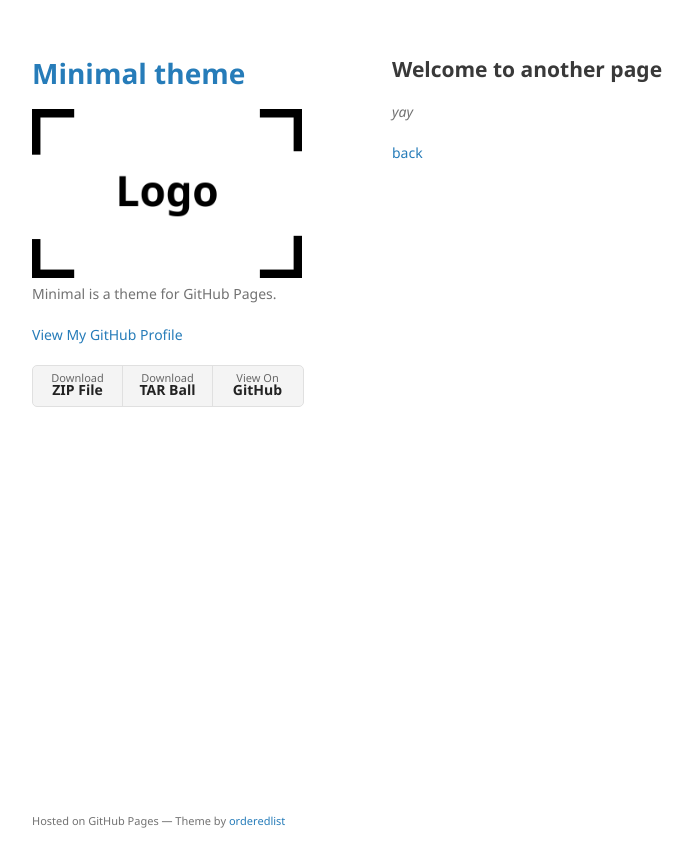
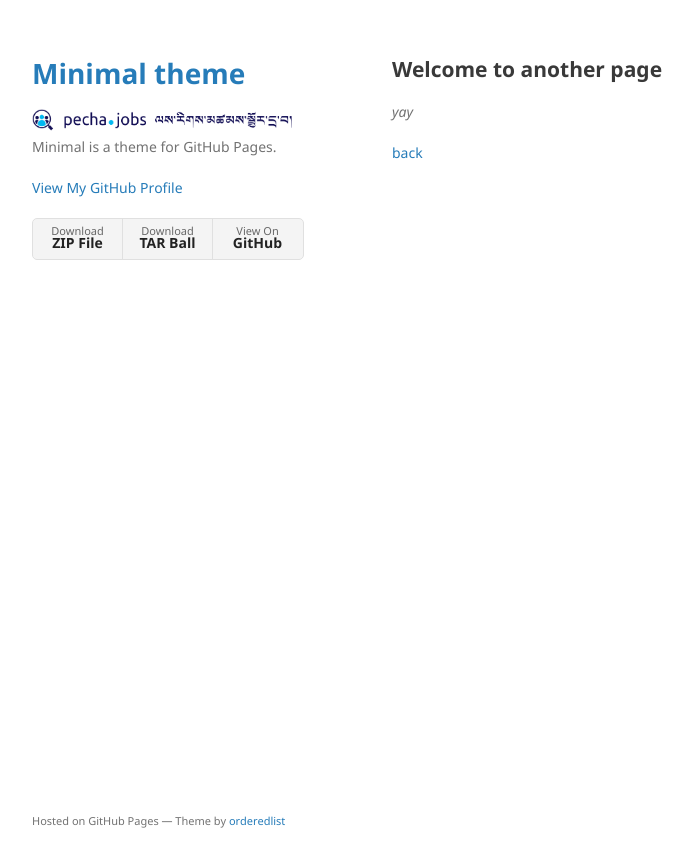
Before and after one commit to pecha-jobs/pecha-jobs.github.io, a Jekyll site: the page built from another-page.md, in a window 1280 px wide. Shown: the top 867 px of the page, without its empty margins (178-871 px from the left). Built offline with Jekyll 4.4.1, drawn with Linux system fonts in a browser that asks for light colours; our own code applies the rules of GitHub Pages for plain Markdown files.

Commit message:
updated logo

```diff
--- a/_config.yml
+++ b/_config.yml
@@ -1,5 +1,5 @@
 title: Minimal theme
-logo: /assets/img/logo.png
+logo: /assets/img/pecha jobs.png
 description: Minimal is a theme for GitHub Pages.
 show_downloads: true
 google_analytics:
```
